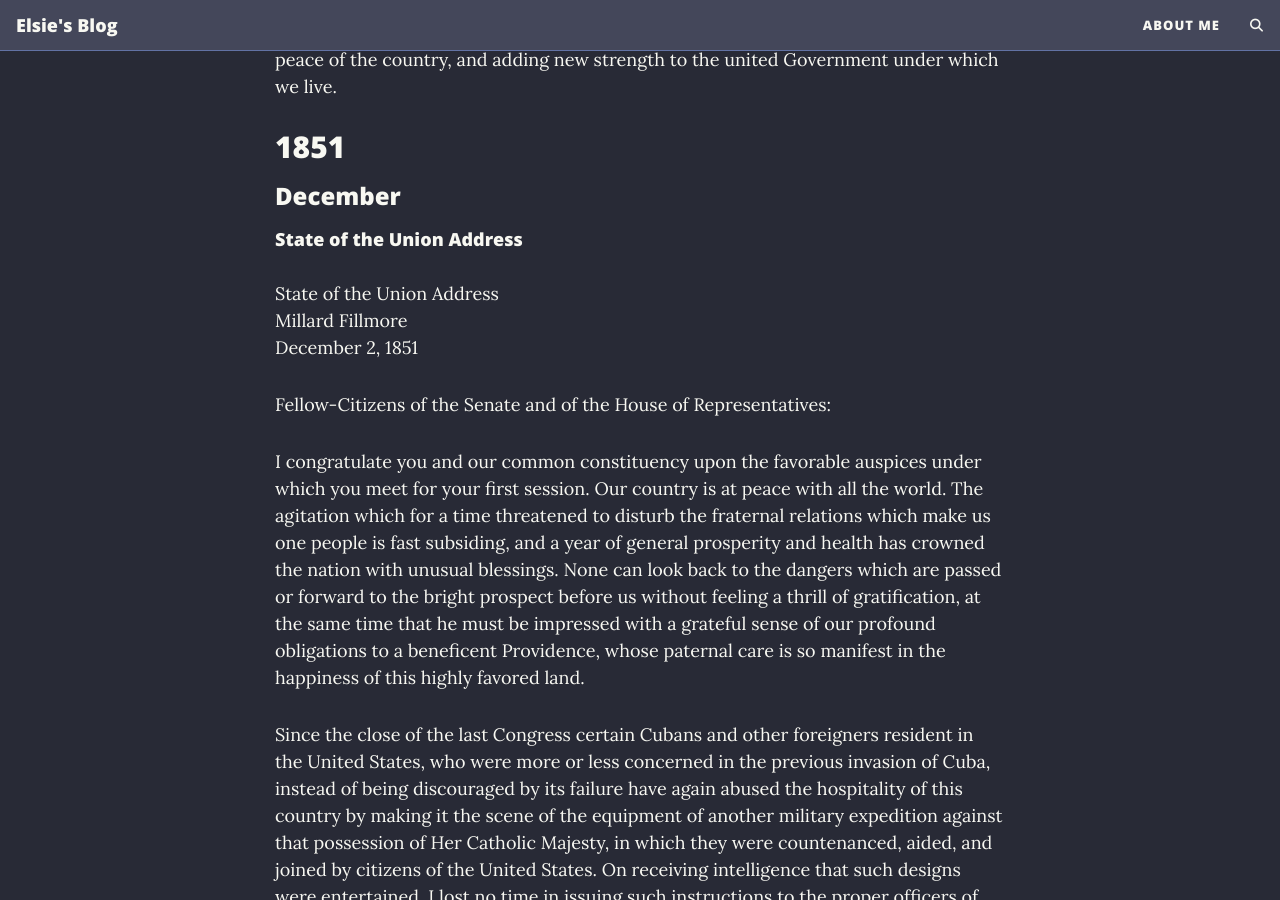
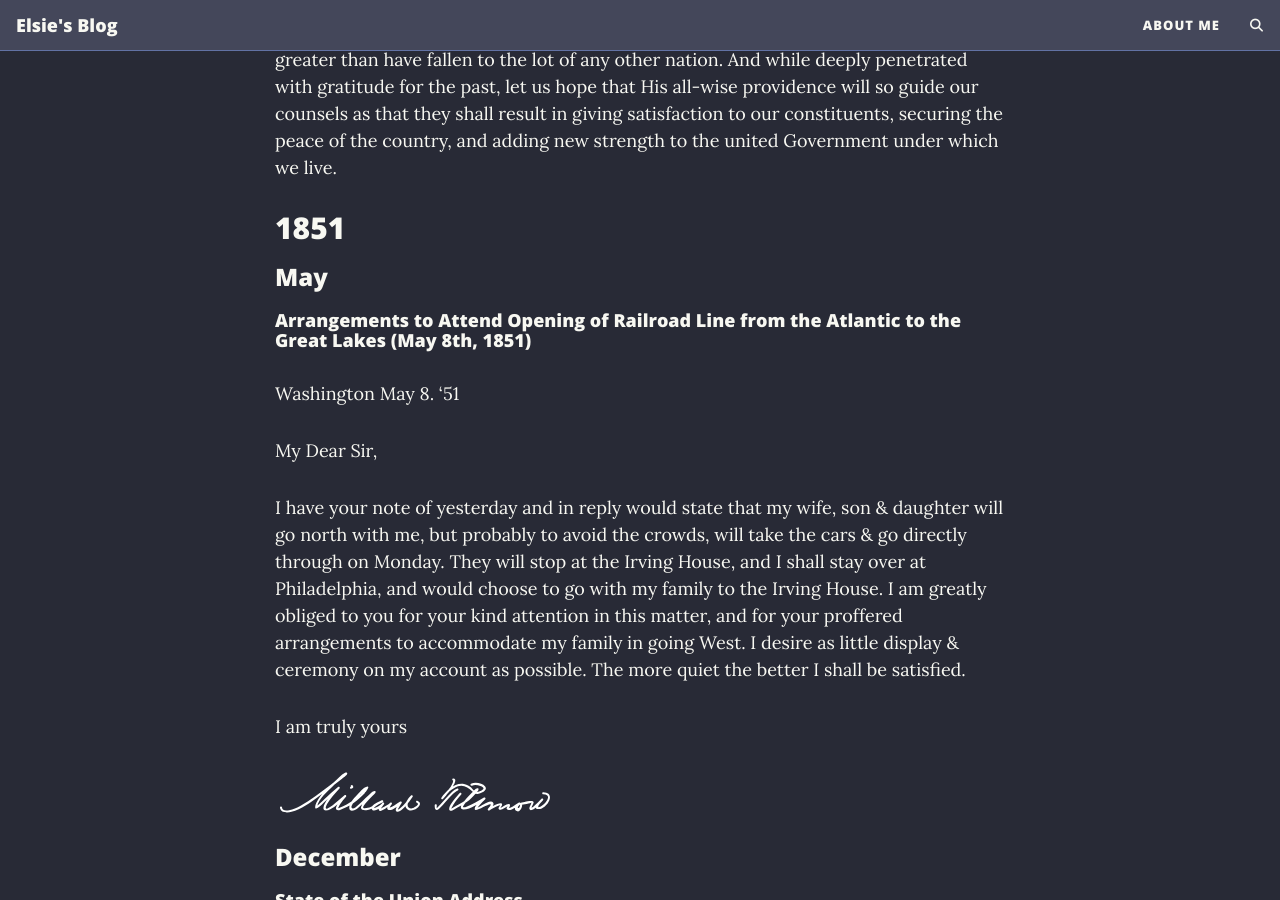
Before and after one commit to Elsie19/Elsie19, a Jekyll site: the page built from docs/_posts/2026-1-6-millard-fillmore-library.md, in a window 1280 px wide and 900 px high, scrolled down 37426 px. Built offline with Jekyll 4.4.1, drawn with Linux system fonts in a browser that asks for light colours; comment, search, counter and statistics services are not loaded; some of the changed text lies outside the part shown.

Commit message:
railroad

```diff
--- /dev/null
+++ b/docs/_includes/millard/raiload-line-1851.md
@@ -0,0 +1,9 @@
+Washington May 8. '51
+
+My Dear Sir,
+
+I have your note of yesterday and in reply would state that my wife, son & daughter will go north with me, but probably to avoid the crowds, will take the cars & go directly through on Monday. They will stop at the Irving House, and I shall stay over at Philadelphia, and would choose to go with my family to the Irving House. I am greatly obliged to you for your kind attention in this matter, and for your proffered arrangements to accommodate my family in going West. I desire as little display & ceremony on my account as possible. The more quiet the better I shall be satisfied.
+
+I am truly yours
+
+![MILLARD FILLMORE]({{ "/assets/img/millard_signature.svg" | relative_url }})
--- a/docs/_posts/2026-1-6-millard-fillmore-library.md
+++ b/docs/_posts/2026-1-6-millard-fillmore-library.md
@@ -196,6 +196,12 @@ timeline
 
 ## 1851
 
+### May
+
+#### Arrangements to Attend Opening of Railroad Line from the Atlantic to the Great Lakes (May 8th, 1851)
+
+{% include millard/raiload-line-1851.md %}
+
 ### December
 
 #### State of the Union Address
```
